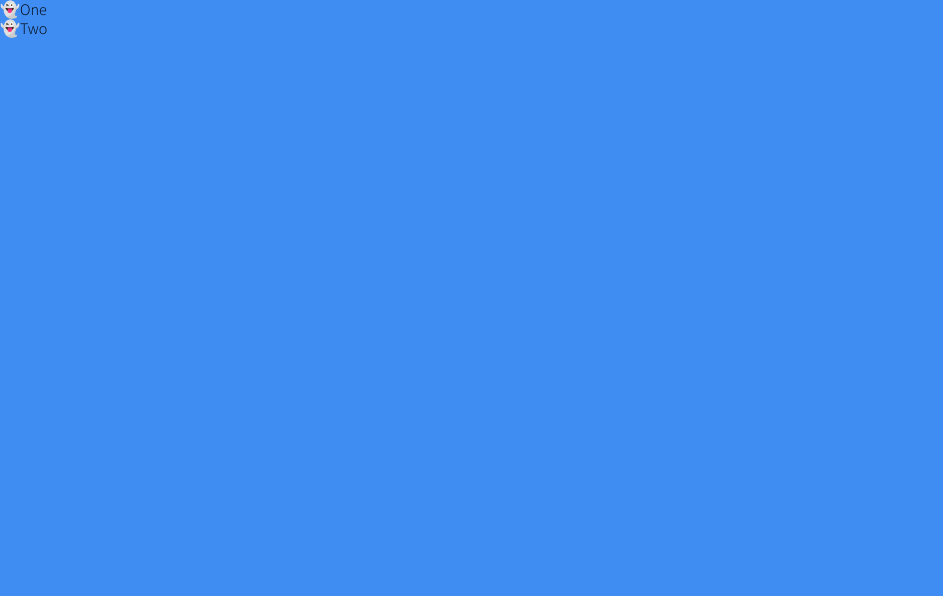
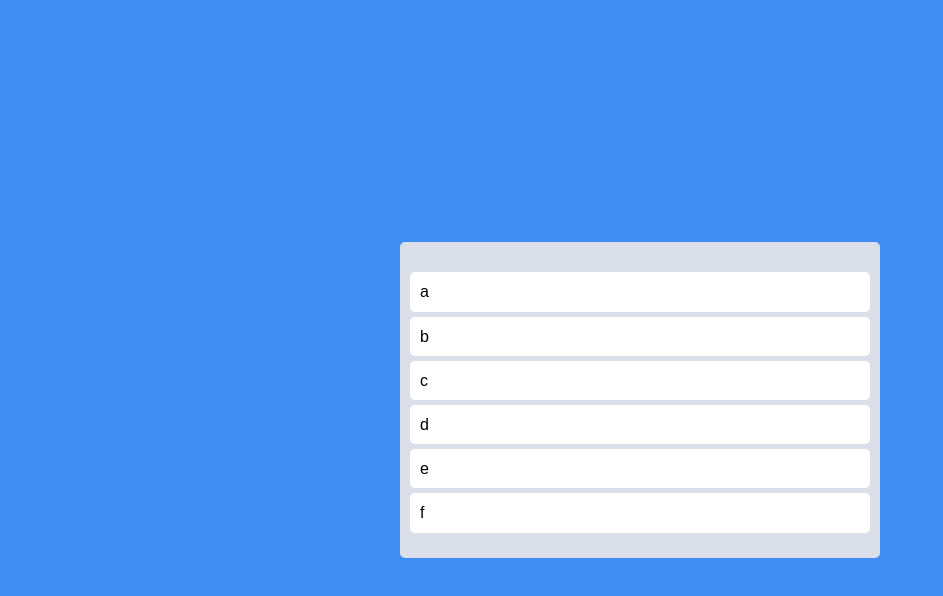
Before and after one commit to kelly6226/TRELLO-CLONE, a React (Create React App) app: page / in a window 1280 px wide. Shown: the top 596 px of the page, without its empty margins (0-943 px from the left). Built offline with nearby package versions, Linux system fonts and the light colour scheme.

Commit message:
[FEAT] #7.4 Styles and Placeholders

```diff
--- a/src/App.tsx
+++ b/src/App.tsx
@@ -1,35 +1,69 @@
 import { DragDropContext, Droppable, Draggable } from "react-beautiful-dnd";
+import styled from "styled-components";
 
 function App() {
   const onDragEnd = () => {};
+  const toDos = ["a", "b", "c", "d", "e", "f"];
+
   return (
     <DragDropContext onDragEnd={onDragEnd}>
-      <div>
+      <Wrapper>
+        <Boards>
           <Droppable droppableId="one">
             {(magic) => (
-            <ul ref={magic.innerRef} {...magic.droppableProps}>
-              <Draggable draggableId="first" index={0}>
+              <Board ref={magic.innerRef} {...magic.droppableProps}>
+                {toDos.map((toDo, index) => (
+                  <Draggable draggableId={toDo} index={index}>
                     {(magic) => (
-                  <li ref={magic.innerRef} {...magic.draggableProps}>
-                    <span {...magic.dragHandleProps}>👻</span>
-                    One
-                  </li>
+                      <Card
+                        ref={magic.innerRef}
+                        {...magic.dragHandleProps}
+                        {...magic.draggableProps}
+                      >
+                        {toDo}
+                      </Card>
                     )}
                   </Draggable>
-              <Draggable draggableId="second" index={1}>
-                {(magic) => (
-                  <li ref={magic.innerRef} {...magic.draggableProps}>
-                    <span {...magic.dragHandleProps}>👻</span>
-                    Two
-                  </li>
-                )}
-              </Draggable>
-            </ul>
+                ))}
+                {magic.placeholder}
+              </Board>
             )}
           </Droppable>
-      </div>
+        </Boards>
+      </Wrapper>
     </DragDropContext>
   );
 }
 
+const Wrapper = styled.div`
+  display: flex;
+  max-width: 480px;
+  width: 100%;
+  margin: 0 auto;
+  justify-content: center;
+  align-items: center;
+  height: 100vh;
+`;
+
+const Boards = styled.div`
+  display: grid;
+  width: 100%;
+  grid-template-columns: repeat(1, 1fr);
+`;
+
+const Board = styled.div`
+  padding: 20px 10px;
+  padding-top: 30px;
+  background-color: ${(props) => props.theme.boardColor};
+  border-radius: 5px;
+  min-height: 200px;
+`;
+
+const Card = styled.div`
+  border-radius: 5px;
+  margin-bottom: 5px;
+  padding: 10px 10px;
+  background-color: ${(props) => props.theme.cardColor};
+`;
+
 export default App;
--- a/src/theme.ts
+++ b/src/theme.ts
@@ -3,5 +3,5 @@
 export const darkTheme: DefaultTheme = {
   bgColor: "#3F8CF2",
   boardColor: "#DADFE9",
-  cardColor: "#white",
+  cardColor: "white",
 };
```
Lines whose indentation alone changed are shown as unchanged.
